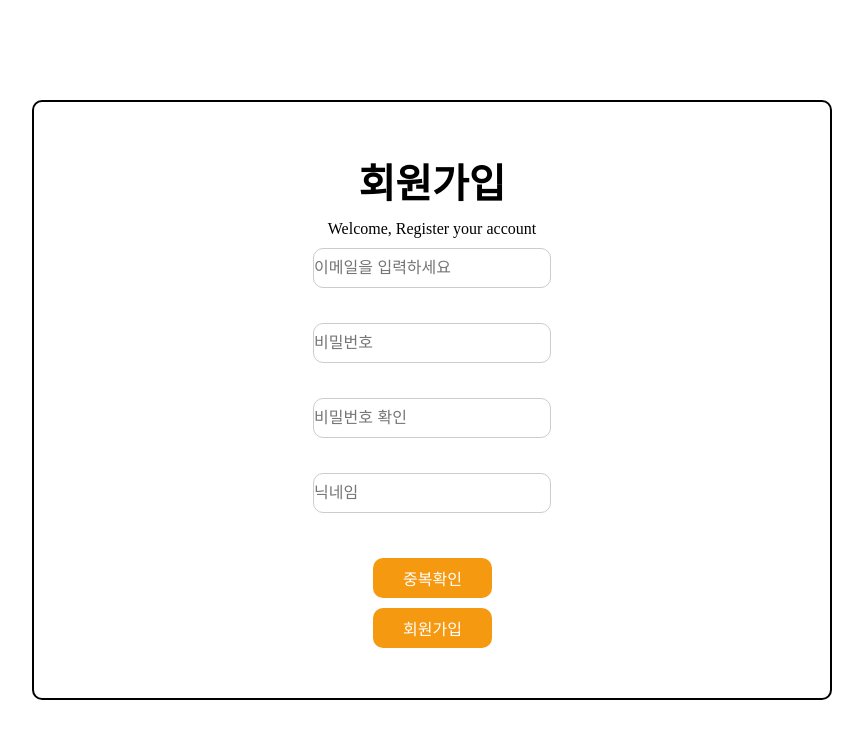
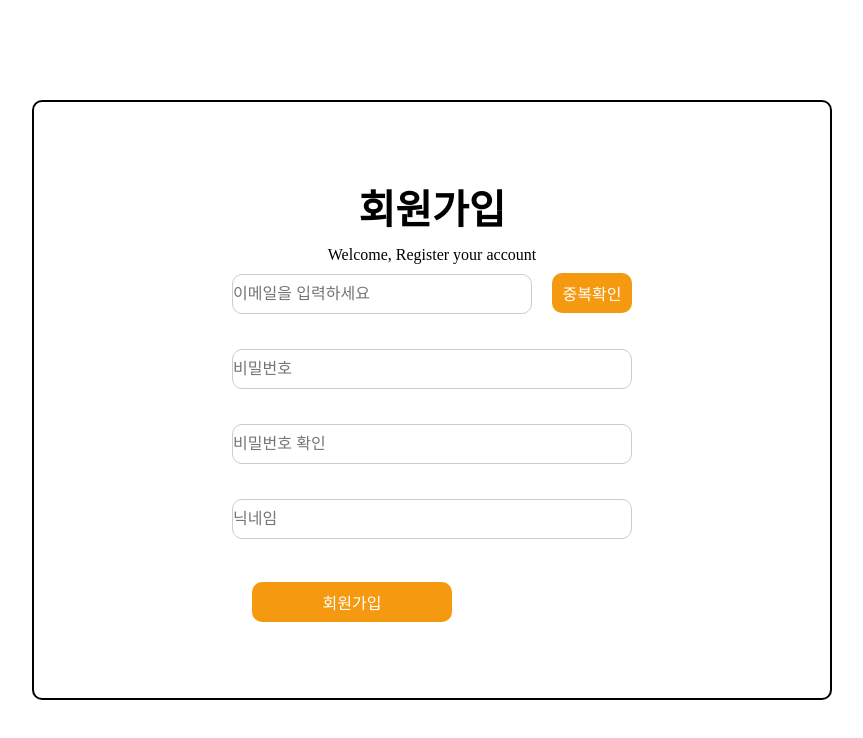
Before and after one commit to JaManChu/frontend, a React (Vite) app: page /signup in a window 1280 px wide. Shown: the top 738 px of the page, without its empty margins (208-1071 px from the left). Built offline with nearby package versions, Linux system fonts and the light colour scheme.

Commit message:
Refactor: Signup logic

```diff
--- a/src/views/Signup/Signup.tsx
+++ b/src/views/Signup/Signup.tsx
@@ -26,8 +26,14 @@ const SignupFieldset = styled.fieldset`
     border: 0;
     text-align: center;
 `;
+const SignupEmailWrapper = styled.div`
+    display: flex;
+    align-items: center;
+    justify-content: space-between;
+`;
 const Input = styled.input<{ showErrorMessage: boolean }>`
     width: 100%;
+    min-width: 300px;
     height: 40px;
     margin-top: 10px;
     border-radius: 10px;
@@ -36,10 +42,10 @@ const Input = styled.input<{ showErrorMessage: boolean }>`
 `;
 
 const Button = styled.button`
+    min-width: 80px;
     width: 50%;
     height: 40px;
-    margin-top: 10px;
-    margin-left: 60px;
+    margin: 8px 0 0 20px;
     font-size: 1rem;
     border: none;
     border-radius: 10px;
@@ -80,13 +86,14 @@ export default function Signup(): JSX.Element {
 
     const handleCheckEmail = async () => {
         try {
-            const response: any = await axios.get(`/auth/email-check?email=${email}`);
+            const response: any = await axios.get(`${process.env.REACT_APP_API_URL}/auth/email-check?email=${email}`);
+            console.log(response);
             if (response.data === true) {
                 alert(response.message);
-                setMessage(response.meesage);
+                setMessage(response.message);
             } else {
                 alert(response.message);
-                setMessage(response.meesage);
+                setMessage(response.message);
             }
         } catch (err) {
             console.log(err);
@@ -100,6 +107,7 @@ export default function Signup(): JSX.Element {
                 <form action="/users/signup" method="post" onSubmit={handleSignup}>
                     <SignupFieldset>
                         <legend>Welcome, Register your account</legend>
+                        <SignupEmailWrapper>
                             <Input
                                 name="email"
                                 value={email}
@@ -110,6 +118,17 @@ export default function Signup(): JSX.Element {
                                 showErrorMessage={!!inputMessage.email && clickedButEmpty.email}
                                 placeholder="이메일을 입력하세요"
                             />
+                            <Button
+                                type="button"
+                                onClick={() => {
+                                    openModal();
+                                    handleCheckEmail();
+                                }}
+                            >
+                                중복확인
+                            </Button>
+                        </SignupEmailWrapper>
+
                         <ErrorMessage visible={!!inputMessage.email && clickedButEmpty.email}>{inputMessage.email}</ErrorMessage>
                         <Input
                             name="password"
@@ -145,16 +164,6 @@ export default function Signup(): JSX.Element {
                         />
                         <ErrorMessage visible={!!inputMessage.nickname && clickedButEmpty.nickname}>{inputMessage.nickname}</ErrorMessage>
                     </SignupFieldset>
-                    {/* // ! type button 이어야 하는지 확인하고 onClick 인지 onSubmit인지 체크하셈 */}
-                    <Button
-                        type="submit"
-                        onClick={() => {
-                            openModal();
-                            handleCheckEmail();
-                        }}
-                    >
-                        중복확인
-                    </Button>
                     <Button type="submit">회원가입</Button>
                 </form>
 
```
Lines whose indentation alone changed are shown as unchanged.
